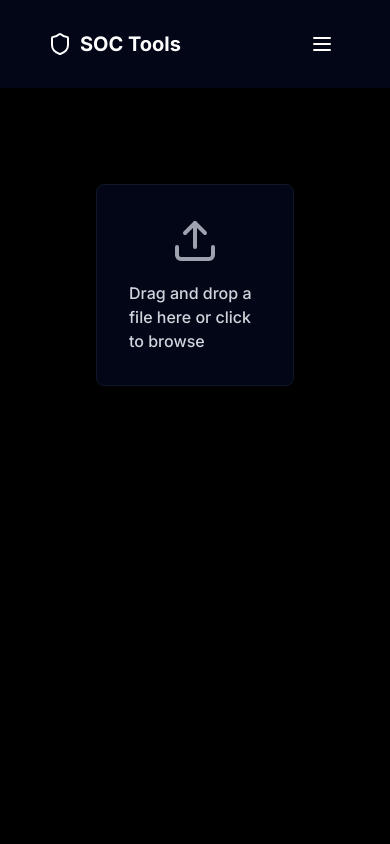
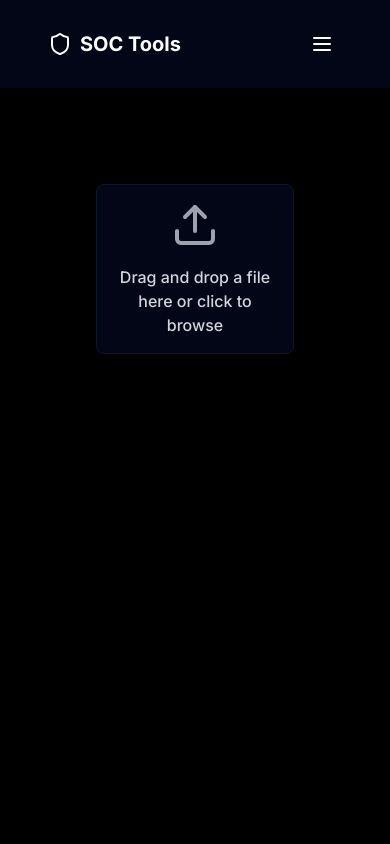
Before and after one commit to scissorhands26/soctools, a Next.js app: page /apps/fileexaminer in a window 390 px wide. Shown: the top 844 px of the page. Built offline with nearby package versions, Linux system fonts and the light colour scheme.

Commit message:
Updated app

```diff
--- a/components/tools/FileExaminer.tsx
+++ b/components/tools/FileExaminer.tsx
@@ -2,6 +2,8 @@
 
 import { UploadIcon } from "lucide-react";
 import { useState, ChangeEvent, DragEvent } from "react";
+import { Button } from "../ui/button";
+import Link from "next/link";
 
 interface FileMetadata {
   name: string;
@@ -61,11 +63,11 @@ export default function FileExaminer() {
   };
 
   return (
-    <div className="flex flex-col items-center justify-center">
+    <div className="flex flex-col items-center justify-center w-full">
       <div
         onDragOver={(event) => event.preventDefault()}
         onDrop={handleDrop}
-        className="w-full max-w-md p-8 bg-slate-950 rounded-lg shadow-md border border-slate-900 flex flex-col items-center justify-center"
+        className="w-full bg-slate-950 rounded-lg p-4 shadow-md border border-slate-900 flex flex-col items-center justify-center"
       >
         <input
           type="file"
@@ -80,7 +82,7 @@ export default function FileExaminer() {
           {file ? (
             <div className="w-full">
               <h2 className="text-2xl font-bold mb-4">File Metadata</h2>
-              <div className="grid grid-cols-2 gap-4 mb-4">
+              <div className="grid grid-cols-1 sm:grid-cols-2 gap-4 mb-4">
                 <div>
                   <p className="text-gray-300 font-medium">Name:</p>
                   <p className="text-white">{fileMetadata?.name}</p>
@@ -94,7 +96,7 @@ export default function FileExaminer() {
                 </div>
                 <div>
                   <p className="text-gray-300 font-medium">Type:</p>
-                  <p className="text-white">
+                  <p className="text-white break-all">
                     {fileMetadata?.type ? fileMetadata?.type : "Unknown"}
                   </p>
                 </div>
@@ -103,7 +105,7 @@ export default function FileExaminer() {
                   <p className="text-white">{fileMetadata?.lastModified}</p>
                 </div>
               </div>
-              <div>
+              <div className="grid gap-4">
                 <div>
                   <p className="text-gray-300 font-medium">SHA1:</p>
                   <p className="text-white break-all">{fileMetadata?.sha1}</p>
@@ -116,12 +118,20 @@ export default function FileExaminer() {
                   <p className="text-gray-300 font-medium">SHA512:</p>
                   <p className="text-white break-all">{fileMetadata?.sha512}</p>
                 </div>
+                <div>
+                  <Link
+                    target="_blank"
+                    href={`https://www.virustotal.com/gui/file/${fileMetadata?.sha256}`}
+                  >
+                    <Button>Check Virus Total</Button>
+                  </Link>
+                </div>
               </div>
             </div>
           ) : (
             <div className="flex flex-col items-center justify-center">
               <UploadIcon className="h-12 w-12 text-gray-400 mb-4" />
-              <p className="text-gray-300 font-medium">
+              <p className="text-gray-300 font-medium text-center">
                 Drag and drop a file here or click to browse
               </p>
             </div>
```
